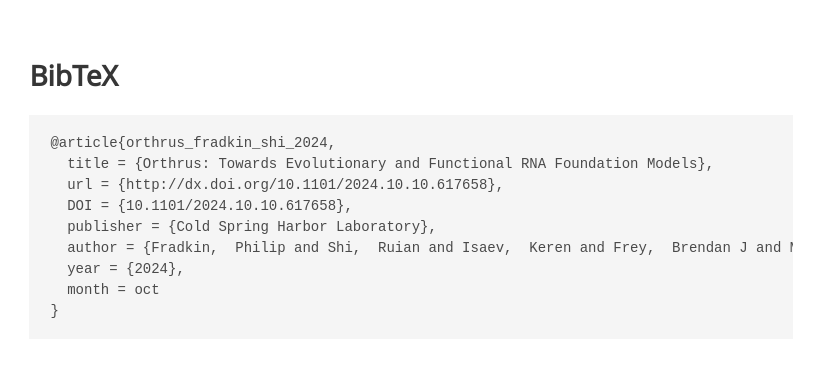
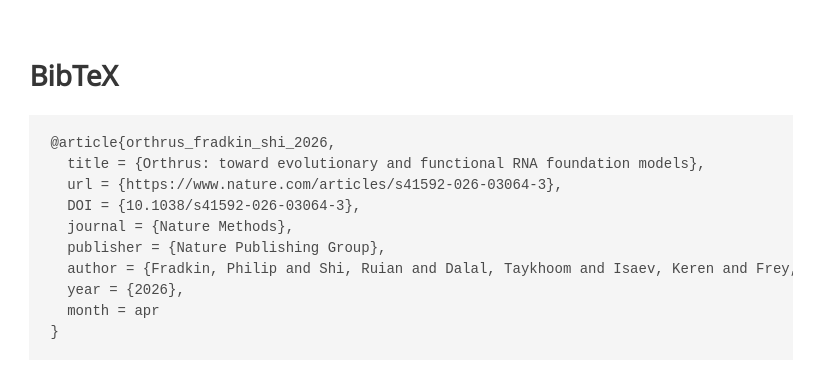
Before and after one commit to phil-fradkin/phil-fradkin.github.io, a Jekyll site: the page science/orthrus.html, which Jekyll copies as it is, in a window 1280 px wide and 900 px high, scrolled down 5611 px, cut to the strip 508-886 px from the top of the window. Shown: the whole strip, without its empty margins (229-1053 px from the left). Built offline with Jekyll 4.4.1, drawn with Linux system fonts in a browser that asks for light colours; nearby versions of some CDN libraries; some web fonts are replaced; library files that are not in the unit come from our copies; a style sheet for code colours, icons or effects is not loaded; some of the changed text lies outside the part shown.

Commit message:
Update site: Orthrus in Nature Methods, 2025 resume, subscribe polish
- Move Orthrus to top of research timeline; relink to Nature Methods
- Update Orthrus science page (link + icon)
- Add Philip_Fradkin_2025.pdf (resume link already points here)
- Move subscribe widget below theme toggle in sidebar; tighten blurb copy

```diff
--- a/_includes/subscribe.html
+++ b/_includes/subscribe.html
@@ -3,7 +3,7 @@
     {% unless compact %}
     <h3 class="subscribe-form__title">Get new posts by email</h3>
     <p class="subscribe-form__blurb">
-        Occasional updates on ML for genomics, papers, and side projects. No spam.
+        Occasional updates on ML for genomics, papers, and side projects.
     </p>
     {% endunless %}
 
--- a/css/main.css
+++ b/css/main.css
@@ -72,7 +72,7 @@
     display: flex;
     flex-direction: column;
     align-items: center;
-    gap: 20px;
+    gap: 10px;
     border-radius: 0;
     overflow-y: auto;
     border-right: 1px solid var(--color-card-border);
--- a/science/orthrus.html
+++ b/science/orthrus.html
@@ -124,14 +124,14 @@
                   </a>
                 </span>
 
-                <!-- ArXiv abstract Link -->
+                <!-- Nature Methods Link -->
                 <span class="link-block">
-                  <a href="https://www.biorxiv.org/content/10.1101/2024.10.10.617658v1" target="_blank"
+                  <a href="https://www.nature.com/articles/s41592-026-03064-3" target="_blank"
                   class="external-link button is-normal is-rounded is-dark">
                   <span class="icon">
-                    <i class="ai ai-biorxiv"></i>
+                    <i class="ai ai-nature"></i>
                   </span>
-                  <span>bioRxiv</span>
+                  <span>Nature Methods</span>
                 </a>
               </span>
             </div>
@@ -474,14 +474,15 @@
       <div class="columns is-centered has-text-justified">
         <div class="column is-four-fifths">
         <h2 class="title">BibTeX</h2>
-        <pre><code>@article{orthrus_fradkin_shi_2024,
-  title = {Orthrus: Towards Evolutionary and Functional RNA Foundation Models},
-  url = {http://dx.doi.org/10.1101/2024.10.10.617658},
-  DOI = {10.1101/2024.10.10.617658},
-  publisher = {Cold Spring Harbor Laboratory},
-  author = {Fradkin,  Philip and Shi,  Ruian and Isaev,  Keren and Frey,  Brendan J and Morris,  Quaid and Lee,  Leo J and Wang,  Bo},
-  year = {2024},
-  month = oct
+        <pre><code>@article{orthrus_fradkin_shi_2026,
+  title = {Orthrus: toward evolutionary and functional RNA foundation models},
+  url = {https://www.nature.com/articles/s41592-026-03064-3},
+  DOI = {10.1038/s41592-026-03064-3},
+  journal = {Nature Methods},
+  publisher = {Nature Publishing Group},
+  author = {Fradkin, Philip and Shi, Ruian and Dalal, Taykhoom and Isaev, Keren and Frey, Brendan J and Lee, Leo J and Morris, Quaid and Wang, Bo},
+  year = {2026},
+  month = apr
 }</code></pre>
     </div>
 </section>
```
Also changed, not shown: _data/research_timeline.yml (+18 -18 lines), _layouts/split-screen.html (+4 -4 lines), 1 other file.
